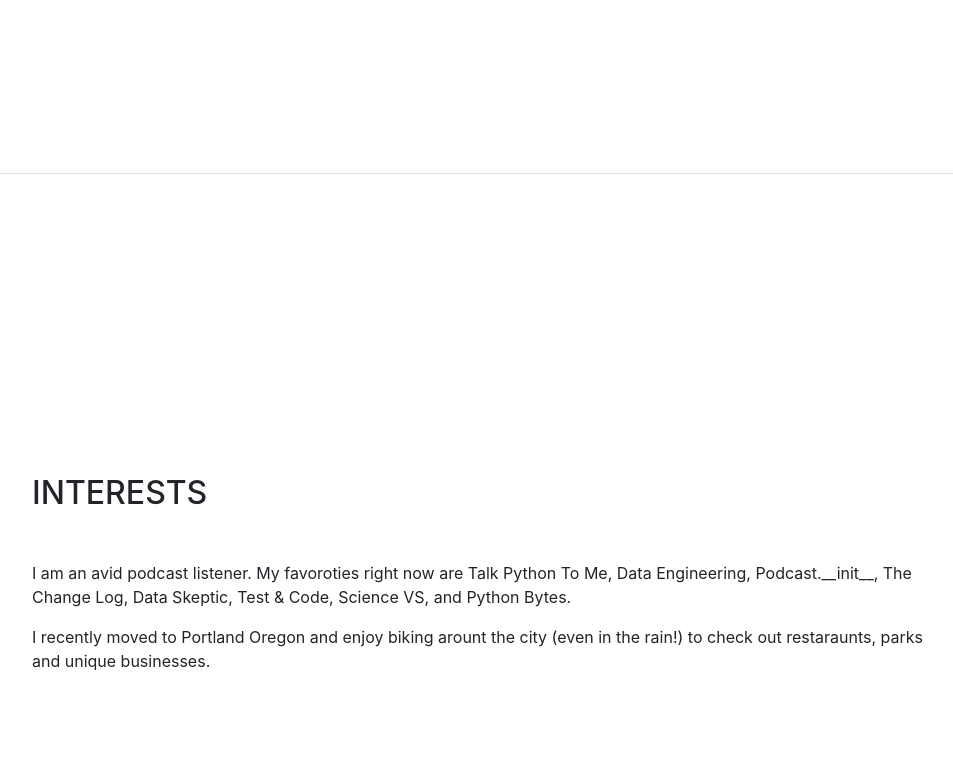
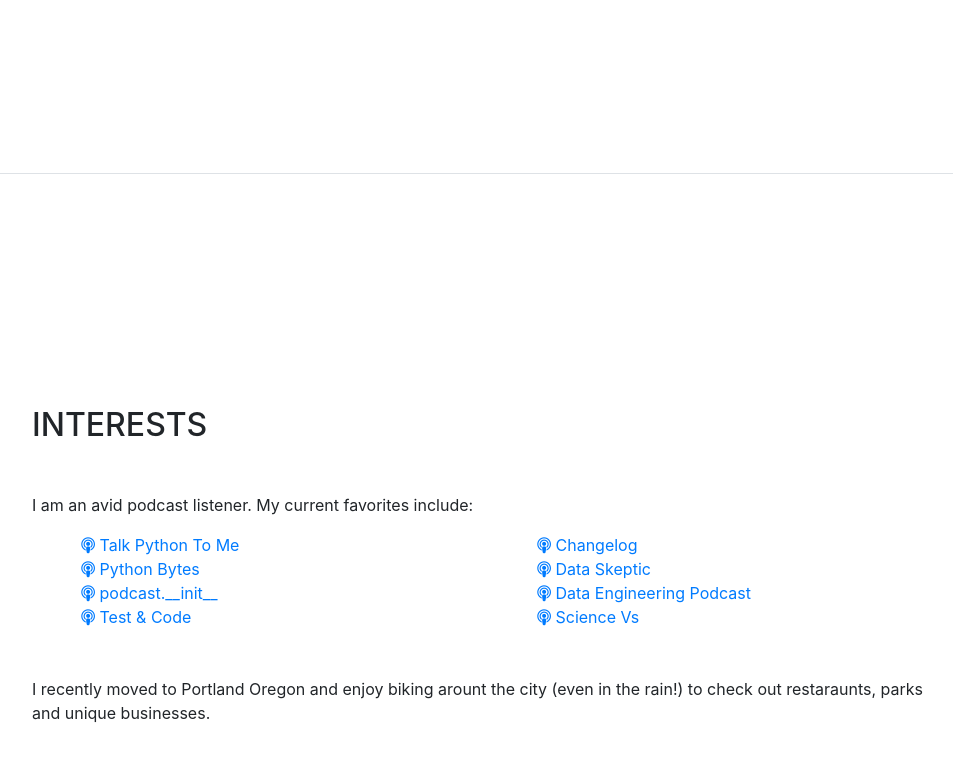
Before and after one commit to donoghuc/donoghuc.github.io, a website with bundled scripts: page index.html in a window 1280 px wide. Shown: the part 3219-3979 px from the top of the page, without its empty margins (288-1241 px from the left). Built offline with nearby package versions, Linux system fonts and the light colour scheme; files whose address does not match are found by name; a web font is replaced by a local one.

Commit message:
link to podcasts in interest section

```diff
--- a/index.html
+++ b/index.html
@@ -242,8 +242,44 @@
       <section class="resume-section p-3 p-lg-5 d-flex flex-column" id="interests">
         <div class="my-auto">
           <h2 class="mb-5">Interests</h2>
-          <p>I am an avid podcast listener. My favoroties right now are Talk Python To Me, Data Engineering, Podcast.__init__, The Change Log, Data Skeptic, Test &amp; Code, Science VS, and Python Bytes.</p>
-          <p class="mb-0">I recently moved to Portland Oregon and enjoy biking arount the city (even in the rain!) to check out restaraunts, parks and unique businesses.</p>
+          <p>I am an avid podcast listener. My current favorites include:</p>
+          <div class="row mx-auto">
+              <div class="col">
+                <ul class="fa-ul mb-0">
+                  <li>
+                    <a href="https://talkpython.fm/"><i class="fa fa-podcast" aria-hidden="true"></i>
+                    Talk Python To Me</li></a>
+                  <li>
+                    <a href="https://pythonbytes.fm/"><i class="fa fa-podcast" aria-hidden="true"></i>
+                    Python Bytes</li></a>
+                  <li>
+                    <a href="https://www.podcastinit.com/"><i class="fa fa-podcast" aria-hidden="true"></i>
+                    podcast.__init__</li></a>
+                  <li>
+                    <a href="http://testandcode.com/"><i class="fa fa-podcast" aria-hidden="true"></i>
+                    Test &amp; Code</li></a>
+                </ul>
+              </div>
+
+              <div class="col">
+                <ul class="fa-ul mb-0">
+                  <li>
+                    <a href="https://changelog.com/"><i class="fa fa-podcast" aria-hidden="true"></i>
+                    Changelog</li></a>
+                  <li>
+                    <a href="https://dataskeptic.com/"><i class="fa fa-podcast" aria-hidden="true"></i>
+                    Data Skeptic</li></a>
+                  <li>
+                    <a href="https://www.dataengineeringpodcast.com/"><i class="fa fa-podcast" aria-hidden="true"></i>
+                    Data Engineering Podcast</li></a>
+                  <li>
+                    <a href="https://gimletmedia.com/science-vs/"><i class="fa fa-podcast" aria-hidden="true"></i>
+                    Science Vs</li></a>
+                </ul>
+              </div>
+          </div>
+
+          <p class="mt-5">I recently moved to Portland Oregon and enjoy biking arount the city (even in the rain!) to check out restaraunts, parks and unique businesses.</p>
         </div>
       </section>
 
```
